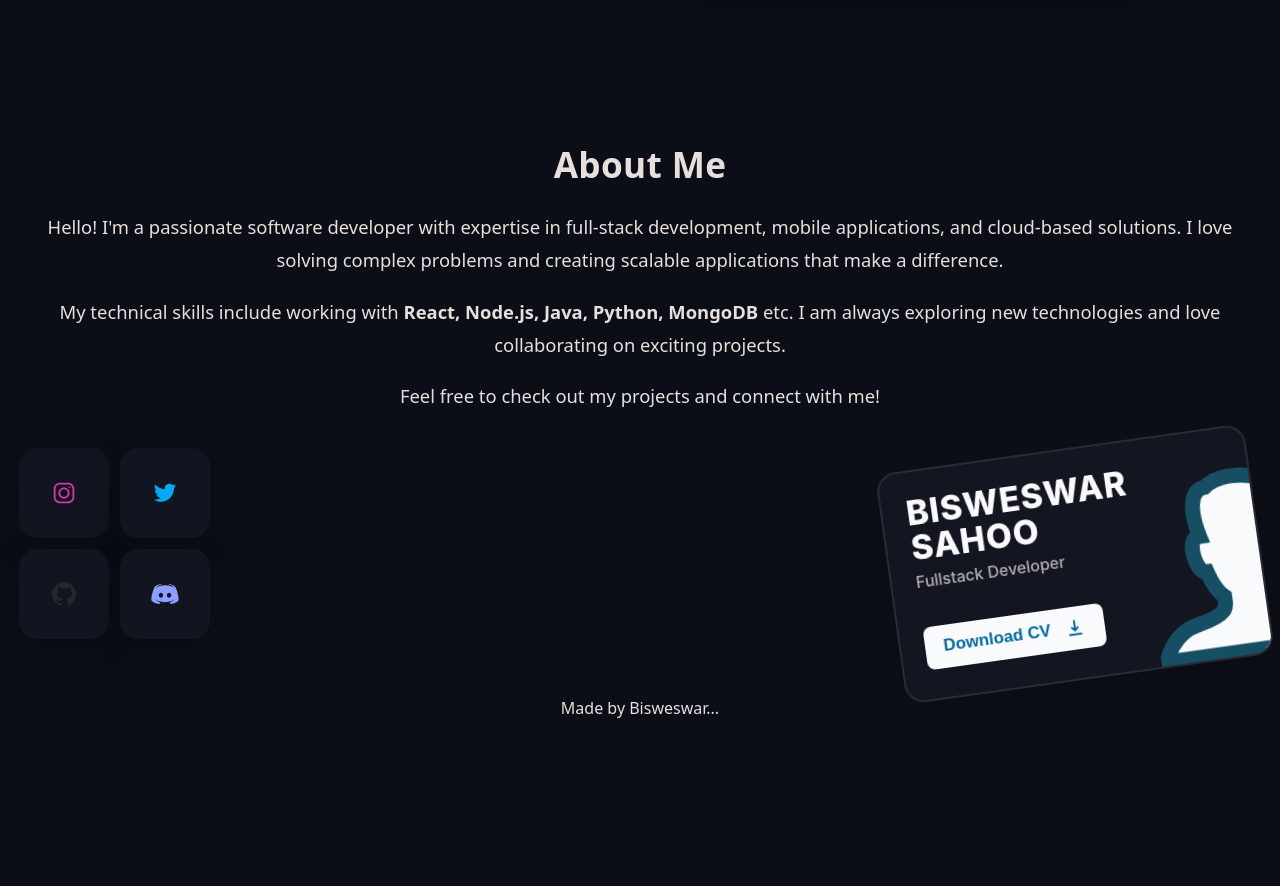
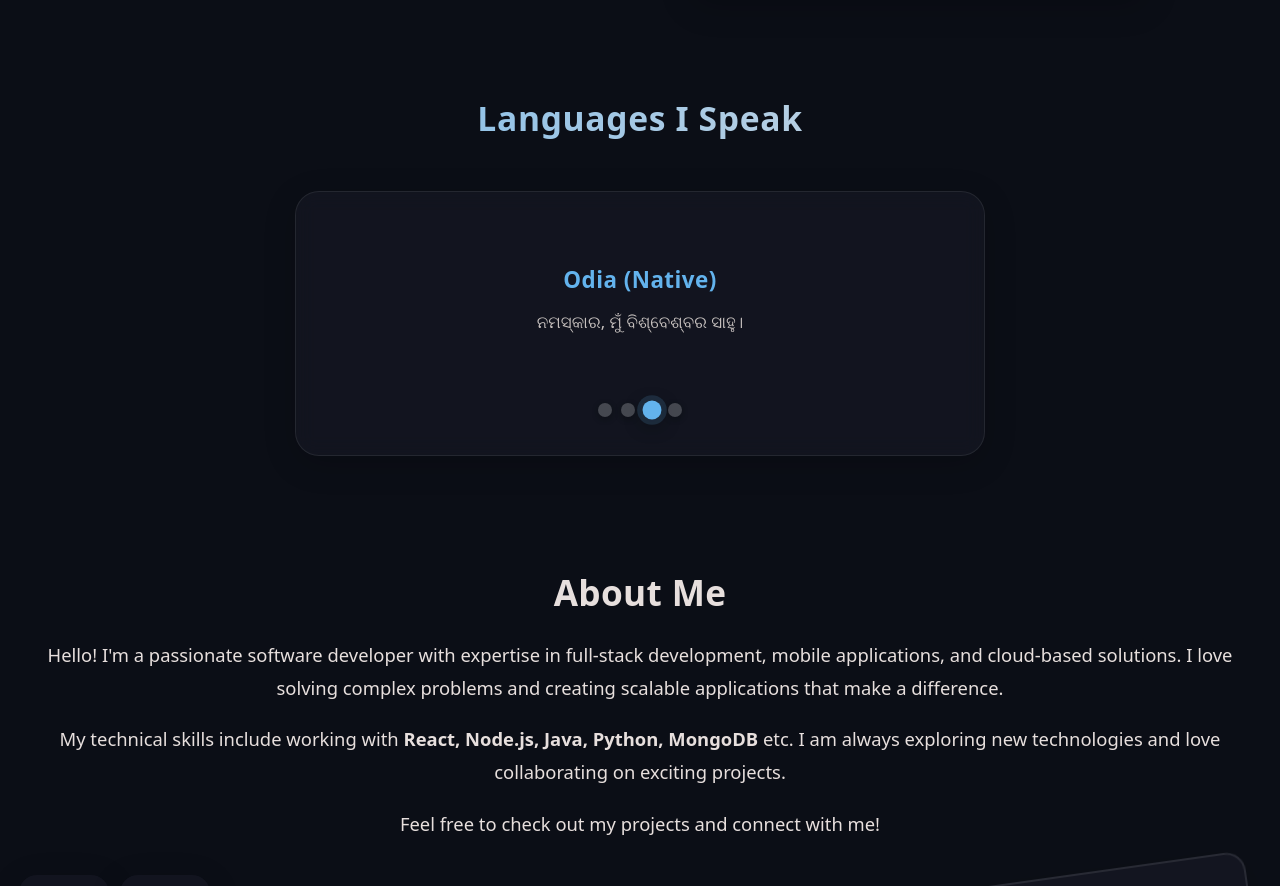
Before and after one commit to bisweswarsahoo/my-portfolio, a React (Vite) app: page / in a window 1280 px wide. Shown: the part 3049-3935 px from the top of the page. Before the commit the page ends 3817 px from the top, so only its background shows below. Built offline with nearby package versions, Linux system fonts and the light colour scheme.

Commit message:
feat(ui): add Languages section and update favicon
- Added Languages.jsx with rotating multilingual greetings.
- Styled with Languages.css (glass panel + animated indicators).
- Integrated Languages section into App layout.
- Replaced b-letter.png with new favicon.svg and updated index.html.

```diff
--- a/index.html
+++ b/index.html
@@ -3,7 +3,7 @@
 
 <head>
   <meta charset="UTF-8" />
-  <link rel="icon" type="image/svg+xml" href="/b-letter.png" />
+  <link rel="icon" type="image/svg+xml" href="/favicon.svg " />
   <meta name="viewport" content="width=device-width, initial-scale=1.0" />
   <title>Bisweswar Sahoo</title>
 </head>
--- a/src/App.jsx
+++ b/src/App.jsx
@@ -1,6 +1,7 @@
 import "./App.css";
 import About from "./components/About.jsx";
 import Education from "./components/Education.jsx";
+import Languages from "./components/Languages.jsx";
 import NavigationBar from "./components/NavigationBar.jsx";
 import Projects from "./components/Projects.jsx";
 import Skills from "./components/Skills.jsx";
@@ -12,6 +13,7 @@ function App() {
 			<Education />
 			<Skills />
 			<Projects />
+			<Languages />
 			<About />
 		</>
 	);
--- /dev/null
+++ b/src/components/Languages.jsx
@@ -0,0 +1,58 @@
+import React, { useState, useEffect } from "react";
+import "../styles/Languages.css";
+
+const Languages = () => {
+	const languages = [
+		{ name: "English", greeting: "Hi, I am Bisweswar Sahoo." },
+		{ name: "Hindi", greeting: "नमस्ते, मैं बिस्वेश्वर साहू हूँ।" },
+		{ name: "Odia (Native)", greeting: "ନମସ୍କାର, ମୁଁ ବିଶ୍ବେଶ୍ବର ସାହୁ।" },
+		{ name: "French (Elemental)", greeting: "Salut, je suis Bisweswar Sahoo." },
+	];
+
+	const [currentIndex, setCurrentIndex] = useState(0);
+
+	useEffect(() => {
+		const interval = setInterval(() => {
+			setCurrentIndex((prevIndex) => (prevIndex + 1) % languages.length);
+		}, 3000);
+		return () => clearInterval(interval);
+	}, [languages.length]);
+
+	return (
+		<>
+			<h2
+				className="languages-heading"
+				aria-label="Languages I Speak"
+			>
+				Languages I Speak
+			</h2>
+			<div className="languages-container">
+				<div className="language-slide">
+					<h3 className="language-name">{languages[currentIndex].name}</h3>
+					<p className="greeting-text">{languages[currentIndex].greeting}</p>
+				</div>
+				<div
+					className="language-indicators"
+					role="tablist"
+					aria-label="Select language"
+				>
+					{languages.map((_, index) => (
+						<span
+							key={index}
+							role="tab"
+							aria-selected={index === currentIndex}
+							className={`indicator ${index === currentIndex ? "active" : ""}`}
+							onClick={() => setCurrentIndex(index)}
+							onKeyDown={(e) => {
+								if (e.key === "Enter" || e.key === " ") setCurrentIndex(index);
+							}}
+							tabIndex={0}
+						/>
+					))}
+				</div>
+			</div>
+		</>
+	);
+};
+
+export default Languages;
--- /dev/null
+++ b/src/styles/Languages.css
@@ -0,0 +1,97 @@
+.languages-heading {
+	text-align: center;
+	margin: 4rem 0 0.5rem;
+	font-size: 2.1rem;
+	font-weight: 800;
+	letter-spacing: 0.02em;
+	background: linear-gradient(
+		92deg,
+		var(--color-primary, #63b3ed),
+		var(--color-text, #e7dfdd)
+	);
+	-webkit-background-clip: text;
+	background-clip: text;
+	color: transparent;
+}
+
+.languages-container {
+	width: 100%;
+	max-width: 640px;
+	margin: 3rem auto 2rem auto;
+	padding: 2rem 1.5rem 2.4rem;
+	position: relative;
+	background: var(--color-surface-glass, rgba(20, 22, 34, 0.82));
+	backdrop-filter: blur(10px);
+	border: 1.5px solid rgba(255, 255, 255, 0.08);
+	border-radius: 1.5rem;
+	box-shadow: 0 8px 32px rgba(0, 0, 0, 0.18);
+	overflow: hidden;
+	text-align: center;
+	color: var(--color-text, #e7dfdd);
+}
+
+.language-slide {
+	animation: fadeSlide 0.6s ease;
+	min-height: 150px;
+	display: flex;
+	flex-direction: column;
+	align-items: center;
+	justify-content: center;
+	padding: 0 0.5rem;
+}
+
+.language-name {
+	font-size: 1.4rem;
+	margin: 0 0 0.75rem;
+	font-weight: 700;
+	letter-spacing: 0.02em;
+	color: var(--color-primary, #63b3ed);
+}
+
+.greeting-text {
+	font-size: 1.05rem;
+	line-height: 1.6;
+	margin: 0;
+	font-weight: 500;
+	color: var(--color-text-secondary, #c7c1bf);
+}
+
+.language-indicators {
+	display: flex;
+	justify-content: center;
+	gap: 0.6rem;
+	margin-top: 1.8rem;
+}
+
+.indicator {
+	width: 14px;
+	height: 14px;
+	border-radius: 50%;
+	background: rgba(255, 255, 255, 0.22);
+	box-shadow: 0 2px 6px rgba(0, 0, 0, 0.25);
+	cursor: pointer;
+	position: relative;
+	transition: background 0.25s, transform 0.25s;
+}
+
+.indicator:hover {
+	background: rgba(255, 255, 255, 0.4);
+	transform: scale(1.15);
+}
+
+.indicator.active {
+	background: var(--color-primary, #63b3ed);
+	transform: scale(1.35);
+	box-shadow: 0 0 0 4px rgba(99, 179, 237, 0.15), 0 4px 14px rgba(0, 0, 0, 0.35);
+}
+
+@keyframes fadeSlide {
+	from {
+		opacity: 0;
+		transform: translateY(14px);
+	}
+	to {
+		opacity: 1;
+		transform: translateY(0);
+	}
+}
```
Also changed, not shown: public/b-letter.png (deleted), public/favicon.svg (added).
